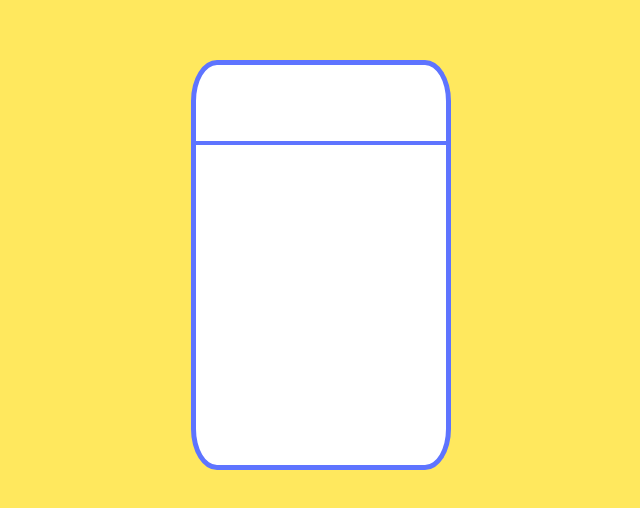
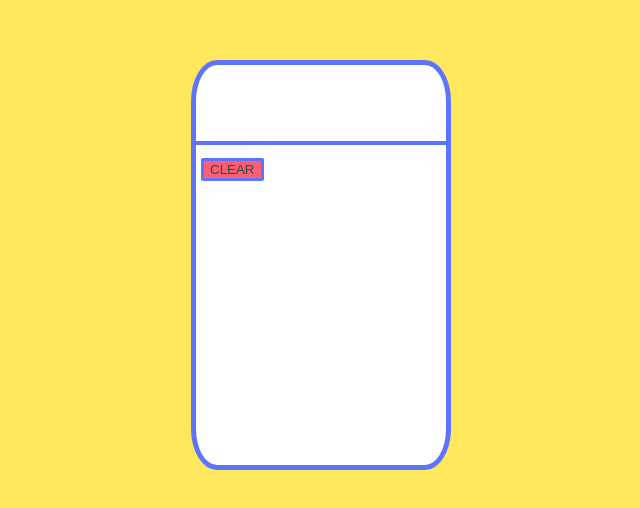
Before and after one commit to emanacost/TheOdinProject_WebApp_Calculator, a plain HTML site: page index.html in a window 1280 px wide. Shown: the part 256-764 px from the top of the page, without its empty margins (319-959 px from the left). Drawn offline with Linux system fonts and the light colour scheme.

Commit message:
Add clear button

```diff
--- a/index.html
+++ b/index.html
@@ -11,6 +11,7 @@
     <div id="calc-container">
         <div id="calculator">
           <div id="calc-head"></div>
+          <button id="calc-clear">CLEAR</button>
         </div>
     </div>
 </body>
--- a/styles.css
+++ b/styles.css
@@ -21,3 +21,15 @@ body {
     margin-top: 76px;
     border: #5E74FF solid 2px;
 }
+
+#calc-clear {
+    gap: 1em;
+    border: #5E74FF solid 3px;
+    border-radius: 5%;
+    width: 25%;
+    margin-top: 1em;
+    margin-left: 5px;
+    text-align: center;
+    background-color: #FF5E74;
+    color: #214e48;
+}
```
